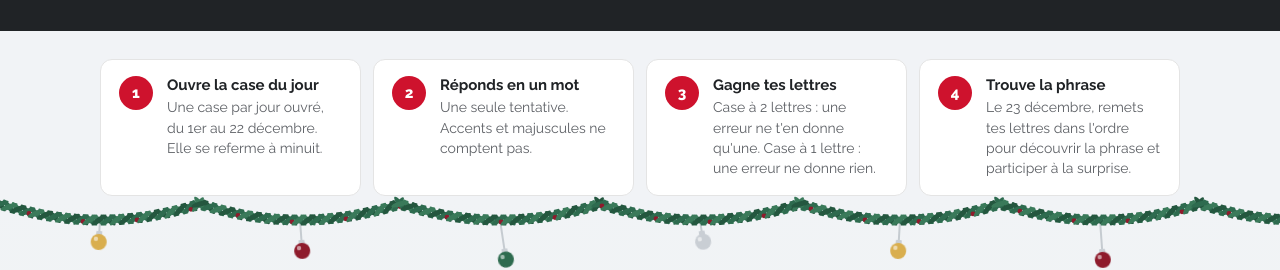
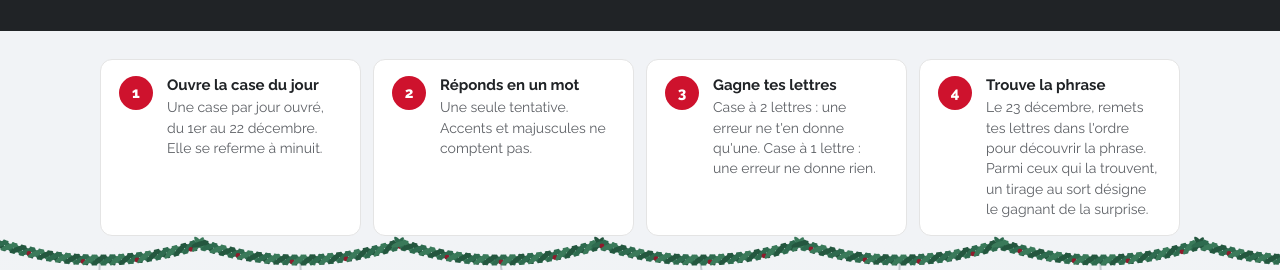
Before and after one commit to remiply/avent-dalmec, a plain HTML site: page index.html in a window 1280 px wide. Shown: the part 516-786 px from the top of the page. Drawn offline with Linux system fonts and the light colour scheme.

Commit message:
Collègues : règle du tirage au sort parmi ceux qui trouvent la phrase
Co-Authored-By: Claude Opus 5.5 <noreply@anthropic.com>

```diff
--- a/index.html
+++ b/index.html
@@ -356,7 +356,7 @@ h2 svg{animation:twinkle 3s ease-in-out infinite}
   <div class="step"><span class="step-n">1</span><div><b>Ouvre la case du jour</b><span id="step1">Une case par jour ouvré, du 1er au 22 décembre. Elle se referme à minuit.</span></div></div>
   <div class="step"><span class="step-n">2</span><div><b>Réponds en un mot</b><span>Une seule tentative. Accents et majuscules ne comptent pas.</span></div></div>
   <div class="step"><span class="step-n">3</span><div><b>Gagne tes lettres</b><span id="step3">Case à 2 lettres : une erreur ne t'en donne qu'une. Case à 1 lettre : une erreur ne donne rien.</span></div></div>
-  <div class="step"><span class="step-n">4</span><div><b>Trouve la phrase</b><span id="step4">Le 23 décembre, remets tes lettres dans l'ordre pour découvrir la phrase et participer à la surprise.</span></div></div>
+  <div class="step"><span class="step-n">4</span><div><b>Trouve la phrase</b><span id="step4">Le 23 décembre, remets tes lettres dans l'ordre pour découvrir la phrase. Parmi ceux qui la trouvent, un tirage au sort désigne le gagnant de la surprise.</span></div></div>
 </section>
 
 <div class="winter">
```
